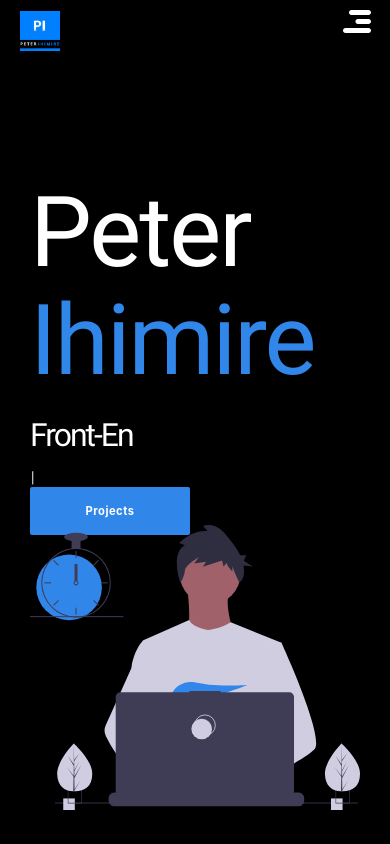
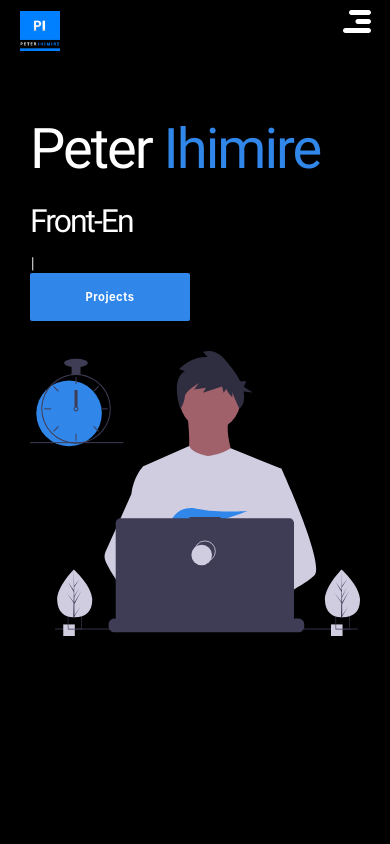
Before and after one commit to peterihimire/peterihimire-next, a Next.js app: page / in a window 390 px wide. Built offline with nearby package versions, Linux system fonts and the light colour scheme.

Commit message:
Still working on the banner component

```diff
--- a/styles/banner.css
+++ b/styles/banner.css
@@ -20,6 +20,28 @@
   top: 60px;
 }
 @media (max-width: 992px) {
+  .main-text-container {
+    position: relative;
+    top: 70px;
+  }
+  .main-text-container h1 {
+    font-size: 5rem;
+  }
+  .main-img-container {
+    position: relative;
+    top: 60px;
+  }
 }
 @media (max-width: 600px) {
+  .main-text-container {
+    position: relative;
+    top: 10px;
+  }
+  .main-text-container h1 {
+    font-size: 4rem;
+  }
+  .main-img-container {
+    position: relative;
+    top: 40px;
+  }
 }
```
